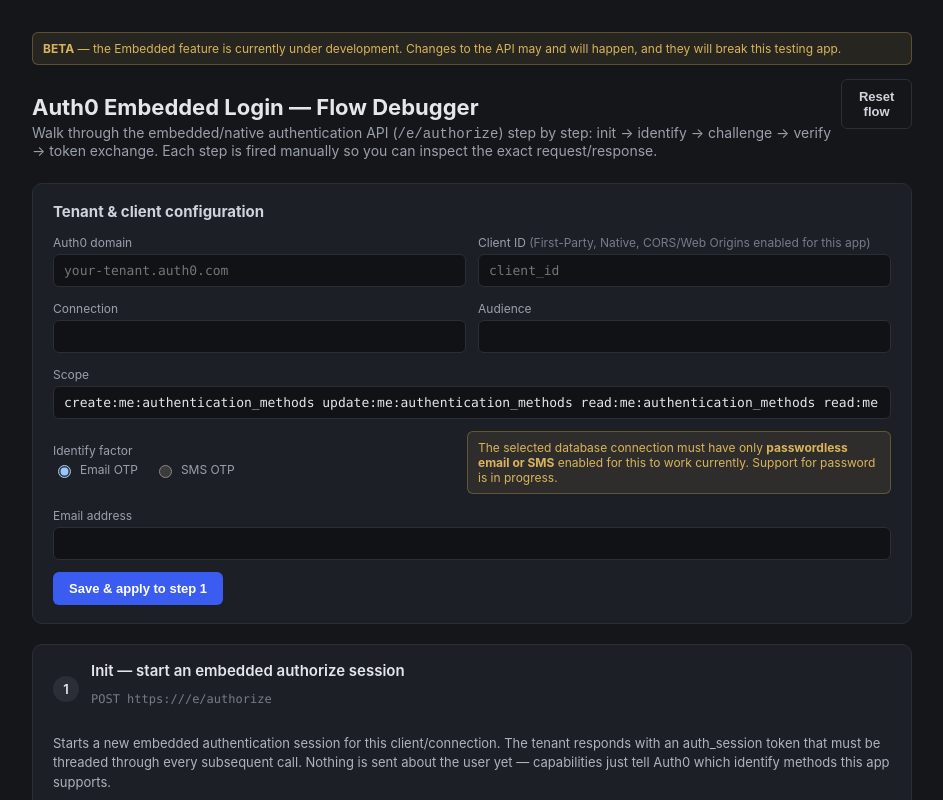
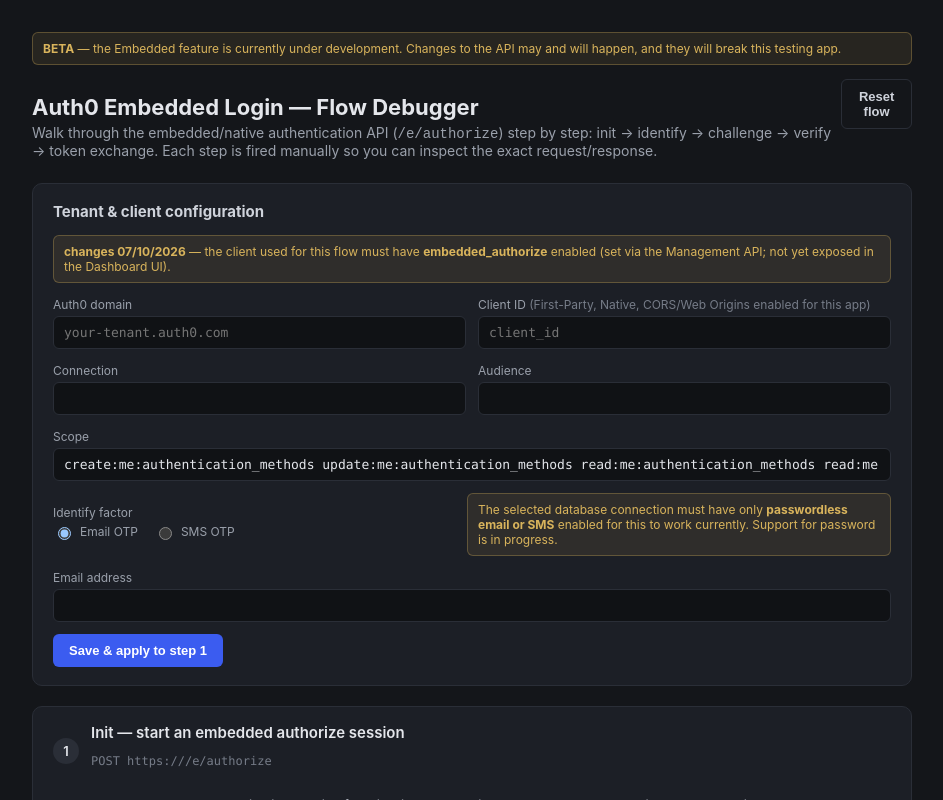
Before and after one commit to M3gababa/auth0-embedded-beta, a Vue app: page / in a window 1280 px wide. Shown: the top 800 px of the page, without its empty margins (168-1111 px from the left). Built offline with nearby package versions, Linux system fonts and the light colour scheme.

Commit message:
add client parameter

```diff
--- a/src/App.vue
+++ b/src/App.vue
@@ -404,6 +404,11 @@
 
   <div class="panel">
     <h2>Tenant &amp; client configuration</h2>
+    <p class="change-note">
+      <strong>changes 07/10/2026</strong> — the client used for this flow must have
+      <strong>embedded_authorize</strong> enabled (set via the Management API; not yet exposed
+      in the Dashboard UI).
+    </p>
     <div class="step-inputs">
       <div class="field">
         <label>Auth0 domain</label>
```
